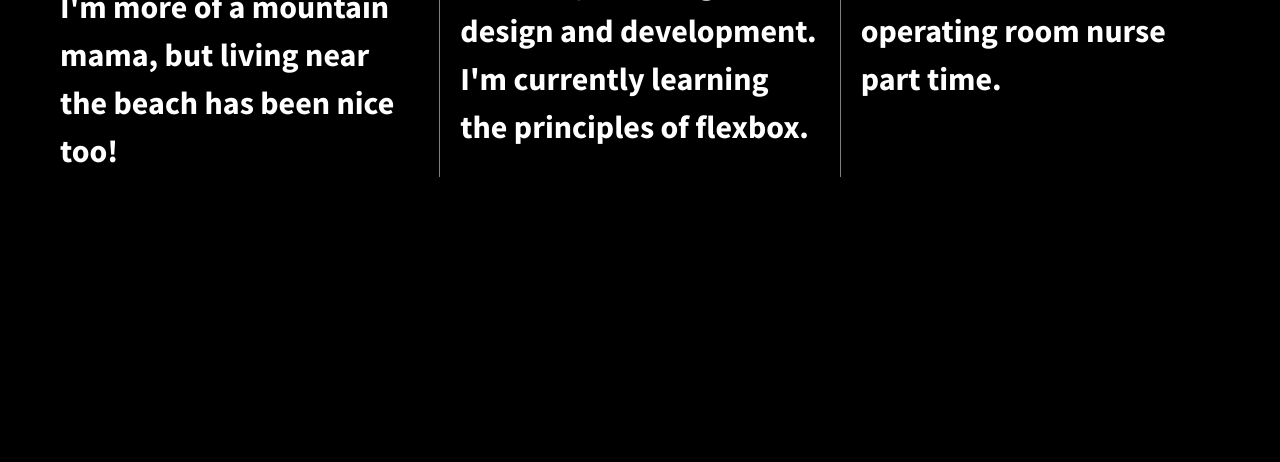
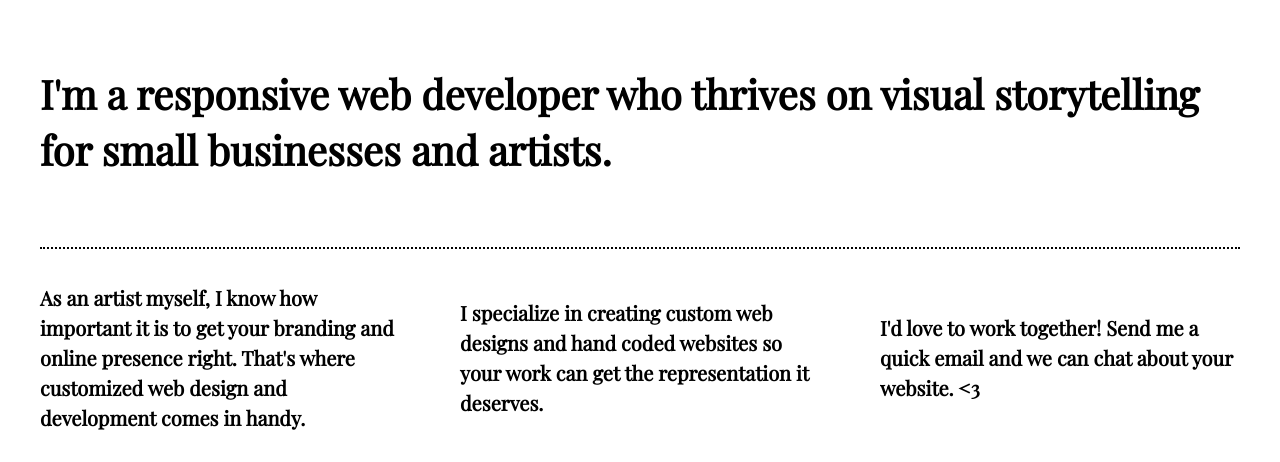
Before and after one commit to neelyab/flexbox-divs, a plain HTML site: page index.html in a window 1280 px wide. Shown: the part 203-665 px from the top of the page. Drawn offline with nearby package versions, Linux system fonts and the light colour scheme; a web font is replaced by a local one.

Commit message:
added personalization

```diff
--- a/css/main.css
+++ b/css/main.css
@@ -97,43 +97,70 @@ textarea {
 
 
 html {
-  background-color: #fff;
+  color: #000;
   height: 100%;
 }
 
 body {
-  font-family: 'Source Sans Pro', sans-serif;
-  padding: 2em;
+  font-family: 'Playfair display', serif;
+  padding: 0 2em;
   font-size: 1.25em;
   height: 100%;
-  background-color: black;
+  background-color: #fff;
+  color: #000;
+  display: flex;
+  justify-content: center;
 }
 
 .wrapper {
   display: flex;
+  flex-flow: row wrap;
   justify-content: space-between;
   font-weight: 700;
+  max-width: 1201px;
+}
+.header {
+  display: flex;
+  justify-content: center;
+  width: 100%;
+  color:#000;
+}
+h1 {
+  font-family: 'Cedarville Cursive', cursive;
+  font-size: 3em;
+  text-align: center;
+  padding-right: 50px;
+}
+#profile-pic {
+  height: 200px;
+  border-radius: 50%;
 }
 
+.main {
+  display: flex;
+  justify-content: center;
+  width: 100%;
+  color: #000;
+  border-bottom: 2px dotted black;
+  font-size: 2em;
+}
 .div-1, .div-2, .div-3 {
   /*give the divs a width of 30%, add display:flex, set justify-content and align-items to center*/
   display: flex;
   justify-content: center;
   align-items: center;
-  color: #fff;
-  background-color: black;
+  color: #000;
+  background-color: #fff;
   line-height: 1.5em;
-  font-size: 1.6em;
-  height: 300px;
-  width: 30%;
-  padding: 20px 20px;
-}
+  font-size: 1em;
+   }
 
-.div-1 {
-   border-right: solid 1px grey;
-}
-.div-2 {
-  border-right: solid 1px grey;
+.footer {
+  display: flex;
+  justify-content: center;
+  border-top: 1px dotted black;
+  width: 100%;
+
 
 }
 
@@ -210,6 +237,18 @@ body {
 .clearfix:after {
     clear: both;
 }
+
+@media (min-width: 1200px) {
+    .div-1, .div-2, .div-3 {
+      flex-basis: 30%;
+      border-bottom: none;
+    }
+    #div-2 p {
+      border-left: 1px solid #555;
+      border-right: 1px solid #555;
+      padding: 0 40px;
+    }
+  }
 
 /* ==========================================================================
    EXAMPLE Media Queries for Responsive Design.
--- a/index.html
+++ b/index.html
@@ -3,7 +3,7 @@
     <head>
         <meta charset="utf-8">
         <meta http-equiv="x-ua-compatible" content="ie=edge">
-        <title>Make me into a grid!</title>
+        <title>Amanda Fox Codes</title>
         <meta name="description" content="">
         <meta name="viewport" content="width=device-width, initial-scale=1">
 
@@ -15,6 +15,9 @@
         <script src="js/vendor/modernizr-2.8.3.min.js"></script>
         <link href='http://fonts.googleapis.com/css?family=Lora:700' rel='stylesheet' type='text/css'>
         <link href='http://fonts.googleapis.com/css?family=Source+Sans+Pro:400,700' rel='stylesheet' type='text/css'>
+        <link href="https://fonts.googleapis.com/css?family=Cedarville+Cursive|Playfair+Display&display=swap" rel="stylesheet">
+
+
     </head>
     <body>
         <!--[if lt IE 8]>
@@ -22,14 +25,26 @@
         <![endif]-->
 
         <section class="wrapper">
+            <div class="header">
+                <h1> Hi, I'm Amanda!</h1>
+                <img id="profile-pic" alt="profile picture" src="img/profile-pic.jpeg"/>
+            </div>
+            <div class="main">
+                <p> I'm a responsive web developer who thrives on visual storytelling for small businesses and artists.</p>
+            </div>
             <div class="div-1">
-                <p>I'm from Virginia, but now I live in North Carolina near the beach. I'm more of a mountain mama, but living near the beach has been nice too!</p>
+                <p>As an artist myself, I know how important it is to get your branding and online presence right. That's where customized web design and development comes in handy.</p>
             </div>
             <div class="div-2">
-                <p>My passion: I love to embroider, and I'm currently learning web design and development. I'm currently learning the principles of flexbox.</p>
+                <p>I specialize in creating custom web designs and hand coded websites so your work can get the representation it deserves.</p>
             </div>
             <div class="div-3">
-                <p>Fun fact: I'm a nurse by trade! I work as an operating room nurse part time. </p>
+                <p>I'd love to work together! Send me a quick email and we can chat about your website. <3 </p>
+            </div>
+            <div class="footer">
+                <a href="https://www.instagram.com/crewelghoul"><img id="instagram" src="img/instagram.png" alt="instagram icon"/></a>
+                <a href="mailto:neelyab@vcu.edu"><img id="email" src="img/email.png" alt="email icon"/></a>
+            </div>
         </section>
 
         <script src="https://ajax.googleapis.com/ajax/libs/jquery/1.11.3/jquery.min.js"></script>
```
Also changed, not shown: img/email.png (added), img/instagram.png (added), img/profile-pic.jpeg (added).
